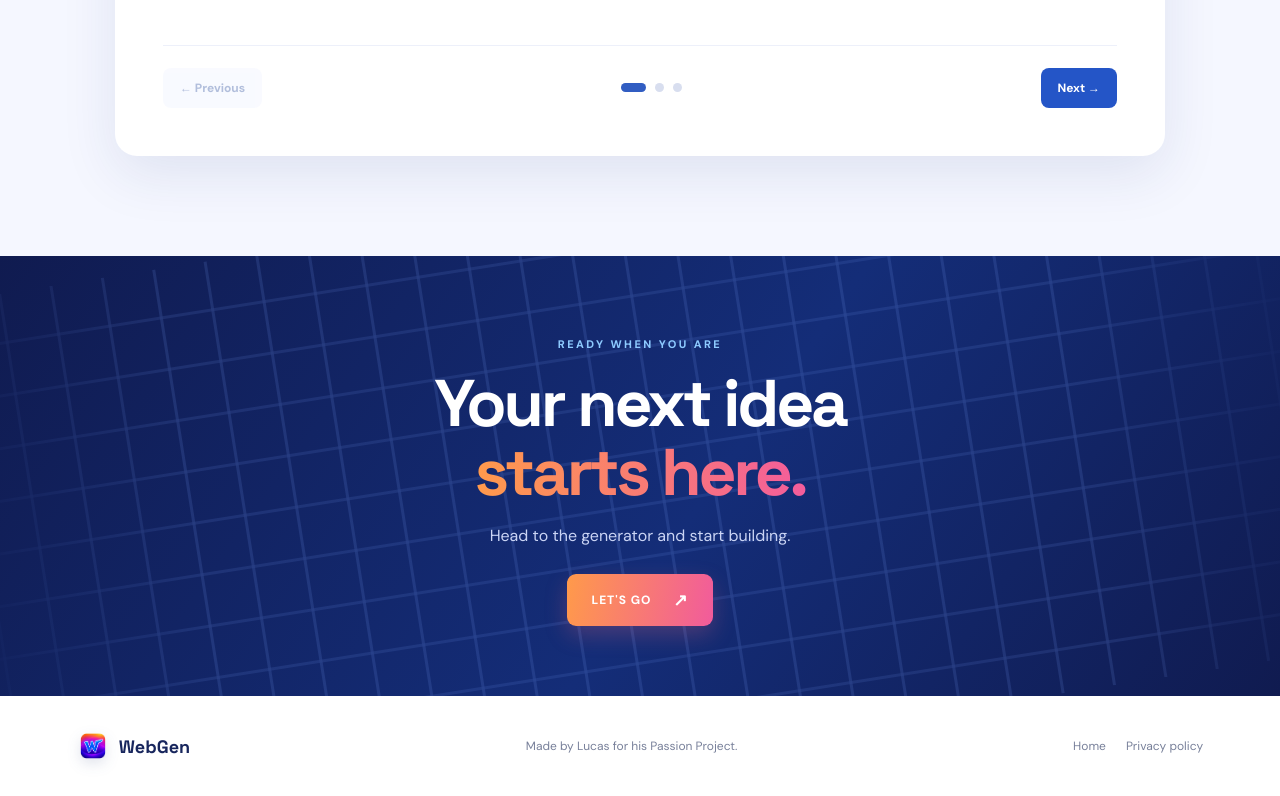
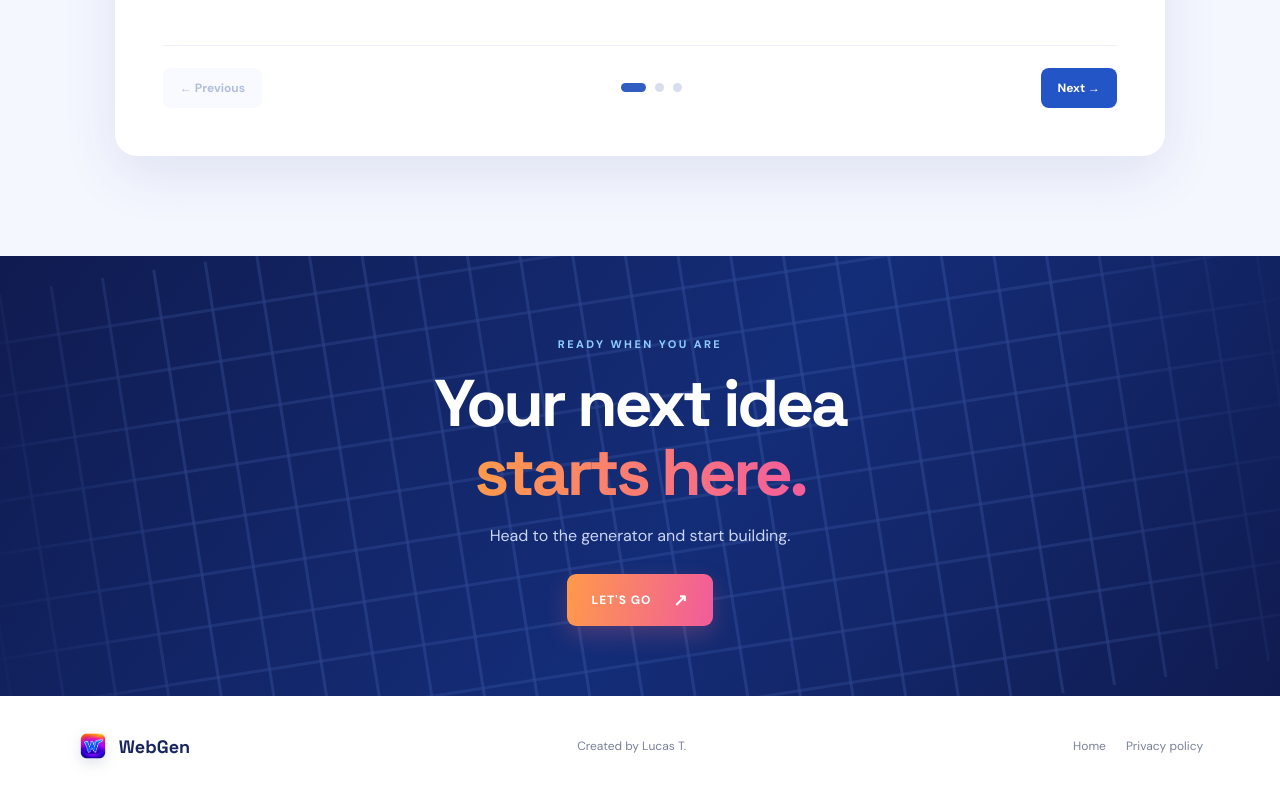
Before and after one commit to Lucasjieqitan/WebGen, a plain HTML site: page instructions.html in a window 1280 px wide. Shown: the part 944-1740 px from the top of the page. Drawn offline with Linux system fonts and the light colour scheme.

Commit message:
Update instructions.html

```diff
--- a/instructions.html
+++ b/instructions.html
@@ -48,7 +48,7 @@
       <div class="banner-content"><p class="eyebrow">READY WHEN YOU ARE</p><h2>Your next idea<br><span>starts here.</span></h2><p>Head to the generator and start building.</p><a class="primary-button" href="generator.html">LET'S GO <span>↗</span></a></div>
     </section>
   </main>
-  <footer class="site-footer"><a class="brand footer-brand" href="index.html"><img class="brand-mark" src="assets/webgen-logo.png.PNG" alt="WebGen logo"><span class="brand-name">WebGen</span></a><p>Made by Lucas for his Passion Project.</p><div class="footer-links"><a href="index.html">Home</a><a href="privacy.html">Privacy policy</a></div></footer>
+  <footer class="site-footer"><a class="brand footer-brand" href="index.html"><img class="brand-mark" src="assets/webgen-logo.png.PNG" alt="WebGen logo"><span class="brand-name">WebGen</span></a><p>Created by Lucas T.</p><div class="footer-links"><a href="index.html">Home</a><a href="privacy.html">Privacy policy</a></div></footer>
   <button class="back-to-top" type="button" aria-label="Back to top" onclick="window.scrollTo({top:0,behavior:'smooth'})">↑</button>
   <script>
     (() => {
```
